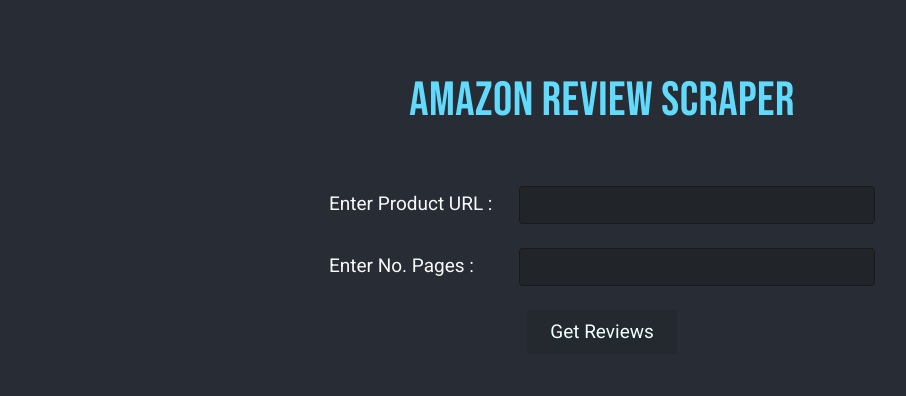
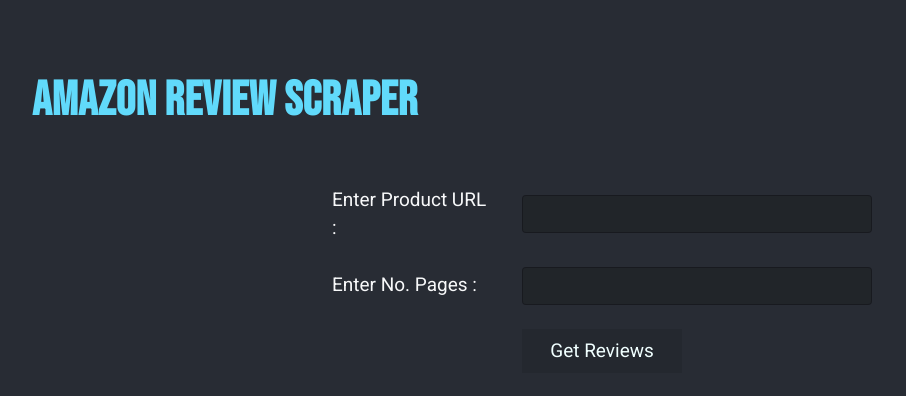
Before and after one commit to Rishab310/review-scraper, a React (Create React App) app: page / in a window 1280 px wide. Shown: the top 396 px of the page, without its empty margins (38-944 px from the left). Built offline with nearby package versions, Linux system fonts and the light colour scheme.

Commit message:
Bootstrap Change

```diff
--- a/package.json
+++ b/package.json
@@ -6,7 +6,7 @@
     "@testing-library/jest-dom": "^5.11.4",
     "@testing-library/react": "^11.1.0",
     "@testing-library/user-event": "^12.1.10",
-    "bootstrap": "^5.0.1",
+    "bootstrap": "4.6.0",
     "react": "^17.0.2",
     "react-dom": "^17.0.2",
     "react-scripts": "4.0.3",
--- a/src/App.css
+++ b/src/App.css
@@ -42,7 +42,7 @@
   border: solid 2px transparent;
   cursor: pointer;
   font-weight: 500;
-  width: 150px !important;
+  width: 160px !important;
   font-size: 19px;
   color: azure;
 }
```
Also changed, not shown: 1 other file (tests, documents, lock files or other folders).
